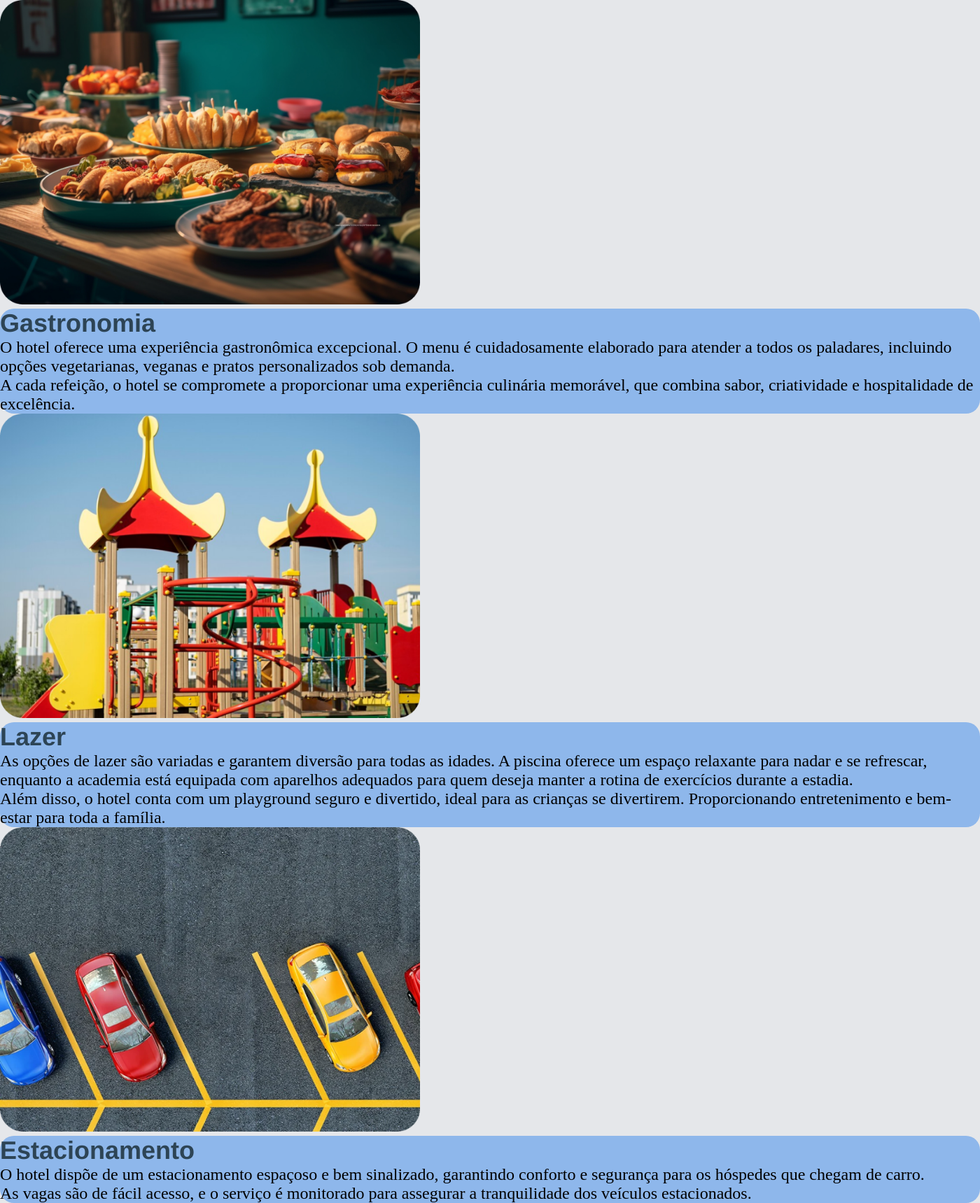
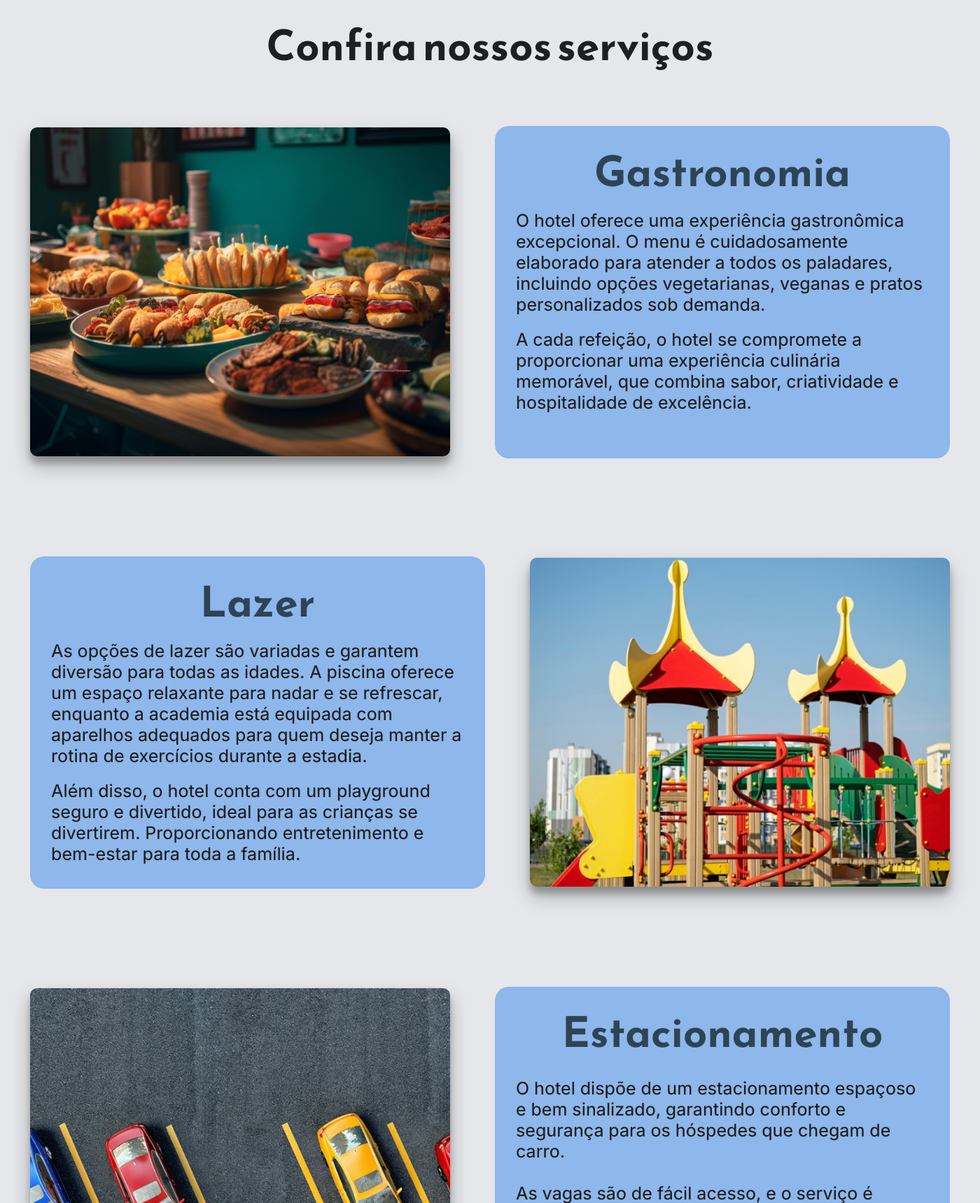
Before and after one commit to lucasbalderrama/hostcenter, a PHP site: page /servicos.html in a window 1400 px wide. Shown: the part 108-1827 px from the top of the page at 70% size. Run offline with PHP 8.4, Linux system fonts and the light colour scheme.

Commit message:
serviços pronto sem interação ainda

```diff
--- a/css/servicos.css
+++ b/css/servicos.css
@@ -62,19 +62,65 @@ a:hover{
 
 section{
     height: 220vh;
+    margin: 10px;
 }
-
+h1{
+    color: #1f1f1f;
+    font-family: "Reem Kufi", sans-serif;
+    font-size: 60px;
+    text-align: center;
+    margin-top: 20px;
+}
 h2{
     color: #2D4455;
-    font-family: 'Franklin Gothic Medium', 'Arial Narrow', Arial, sans-serif;
+    font-family: "Reem Kufi", sans-serif;
+    font-size: 60px;
+    text-align: center;
 }
-
+p{
+    font-size: 25px;
+    font-family: "Inter", sans-serif;
+    font-optical-sizing: auto;
+    font-weight:450;
+    font-style: normal;
+    padding: 10px;
+    color: #1f1f1f;
+}
 .fundo-texto{
     background-color: #8EB7EB;
     border-radius: 20px;
+    padding: 20px;
+    width: 610px;
+    height: 435px;
+    margin: 0 4vh;
+    transition: transform 0.3s ease;
 }
 
+.fundo-texto:hover{
+    transform: scale(1.1);
+    }
 .img{
     width: 600px;
-    height: 435px;
+    height: 470px;
+    margin: 0 4vh;
+    border-radius: 10px;
+    box-shadow: rgba(0, 0, 0, 0.25) 0px 14px 28px, rgba(0, 0, 0, 0.22) 0px 10px 10px;
 }
+
+.caixa{
+    padding: 40px;
+    margin: 30px;
+    display: flex;
+    justify-content: center;
+    align-items: center;
+ }
+
+#estacionamento p{
+    margin-top: 10px;
+}
+.geral{
+    display: flex;
+    justify-content: center;
+    align-items: center;
+    flex-direction: column;
+}
--- a/servicos.html
+++ b/servicos.html
@@ -4,6 +4,12 @@
     <meta charset="UTF-8">
     <meta name="viewport" content="width=device-width, initial-scale=1.0">
     <link rel="stylesheet" href="./css/servicos.css">
+    <link rel="preconnect" href="https://fonts.googleapis.com">
+<link rel="preconnect" href="https://fonts.gstatic.com" crossorigin>
+<link href="https://fonts.googleapis.com/css2?family=Inter:ital,opsz,wght@0,14..32,100..900;1,14..32,100..900&display=swap" rel="stylesheet">
+<link rel="preconnect" href="https://fonts.googleapis.com">
+<link rel="preconnect" href="https://fonts.gstatic.com" crossorigin>
+<link href="https://fonts.googleapis.com/css2?family=Inter:ital,opsz,wght@0,14..32,100..900;1,14..32,100..900&family=Reem+Kufi:wght@400..700&display=swap" rel="stylesheet">
     <title>HostCenter - Servicos</title>
     <script src="./js/servicos.js"></script>
 </head>
@@ -24,8 +30,9 @@
     </header>
 
     <section>
-        <div>
-            <div>
+        <h1>Confira nossos serviços</h1>
+        <div class="geral">
+            <div class="caixa" id="comida">
                 <img class="img" src="./img/comida.png" alt="">
                 <div class="fundo-texto">
                     <h2>Gastronomia</h2>
@@ -34,16 +41,16 @@
                 </div>
             </div>
 
-            <div>
-                <img class="img" src="./img/parque.png" alt="">
-                <div class="fundo-texto">
+            <div class="caixa">
+                <div class="fundo-texto" id="lazer">
                     <h2>Lazer</h2>
                     <p>As opções de lazer são variadas e garantem diversão para todas as idades. A piscina oferece um espaço relaxante para nadar e se refrescar, enquanto a academia está equipada com aparelhos adequados para quem deseja manter a rotina de exercícios durante a estadia.</p>
                     <p>Além disso, o hotel conta com um playground seguro e divertido, ideal para as crianças se divertirem. Proporcionando entretenimento e bem-estar para toda a família.</p>
                 </div>
+                <img class="img" src="./img/parque.png" alt="">
             </div>
 
-            <div>
+            <div class="caixa" id="estacionamento">
                 <img class="img" src="./img/estacionamento.png" alt="">
                 <div class="fundo-texto">
                     <h2>Estacionamento</h2>
@@ -52,15 +59,19 @@
                 </div>
             </div>
 
-            <div>
-                <img class="img" src="./img/limpeza.png" alt="">
-                <div class="fundo-texto">
+            <div class="caixa">
+                <div class="fundo-texto" id="limpeza">
                     <h2>Limpeza</h2>
                     <p>A equipe de limpeza é dedicada a manter todos os ambientes impecáveis, assegurando uma estadia confortável e agradável. Os serviços incluem limpeza diária dos quartos, troca de roupas de cama e toalhas, e reabastecimento de itens de higiene.</p>
                     <p>As áreas comuns, como lobby e espaços de lazer, também são higienizadas regularmente. Além disso, a equipe está sempre disponível para atender, garantindo um ambiente limpo e seguro.</p>
                 </div>
+                <img class="img" src="./img/limpeza.png" alt="">
             </div>
         </div>
     </section>
+    <!-- <footer>
+        <p>HostCenter</p>
+        <a href="#">@smartwebsn</a>
+    </footer> -->
 </body>
 </html>
```
Also changed, not shown: img/comida.png, img/estacionamento.png, img/limpeza.png, img/parque.png.
